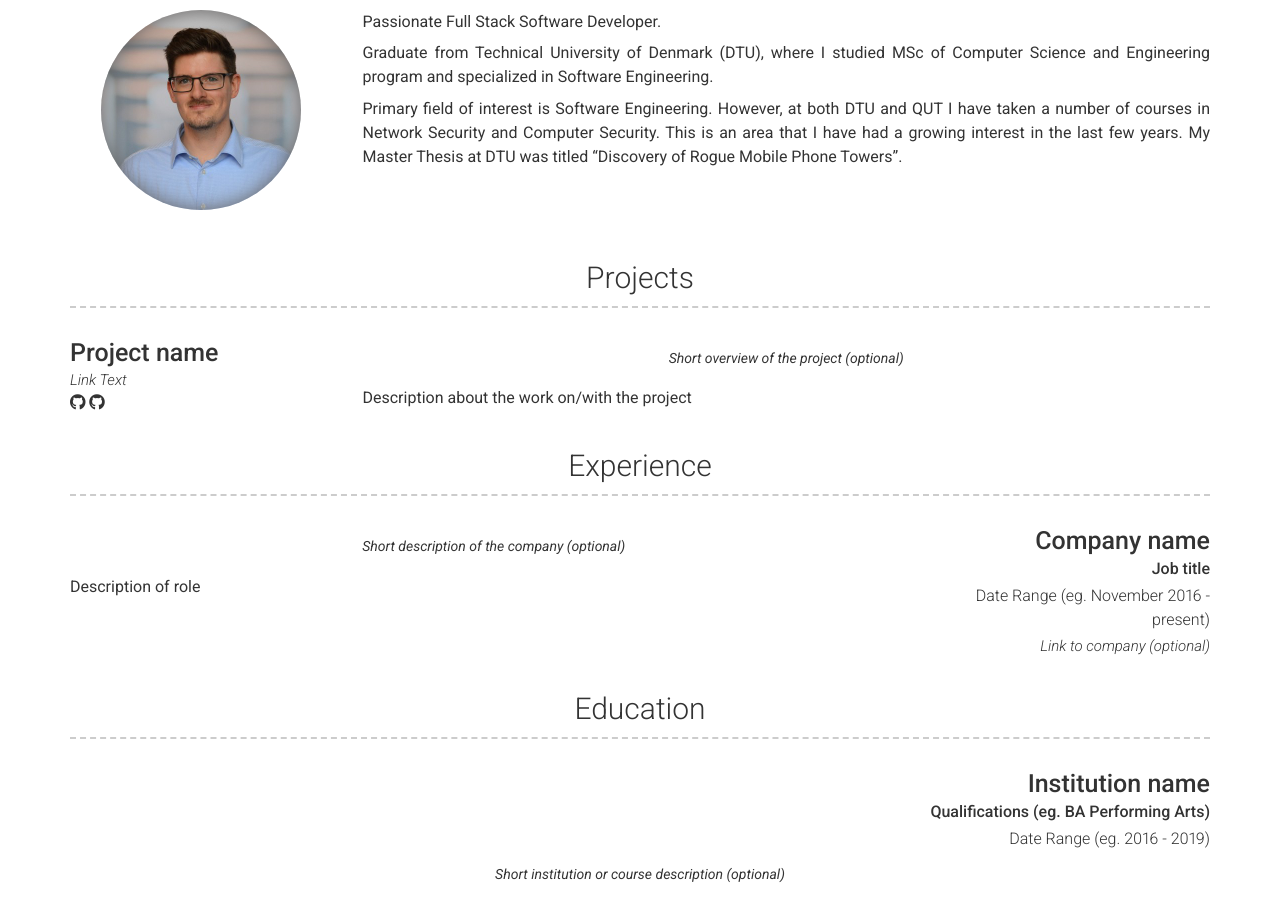
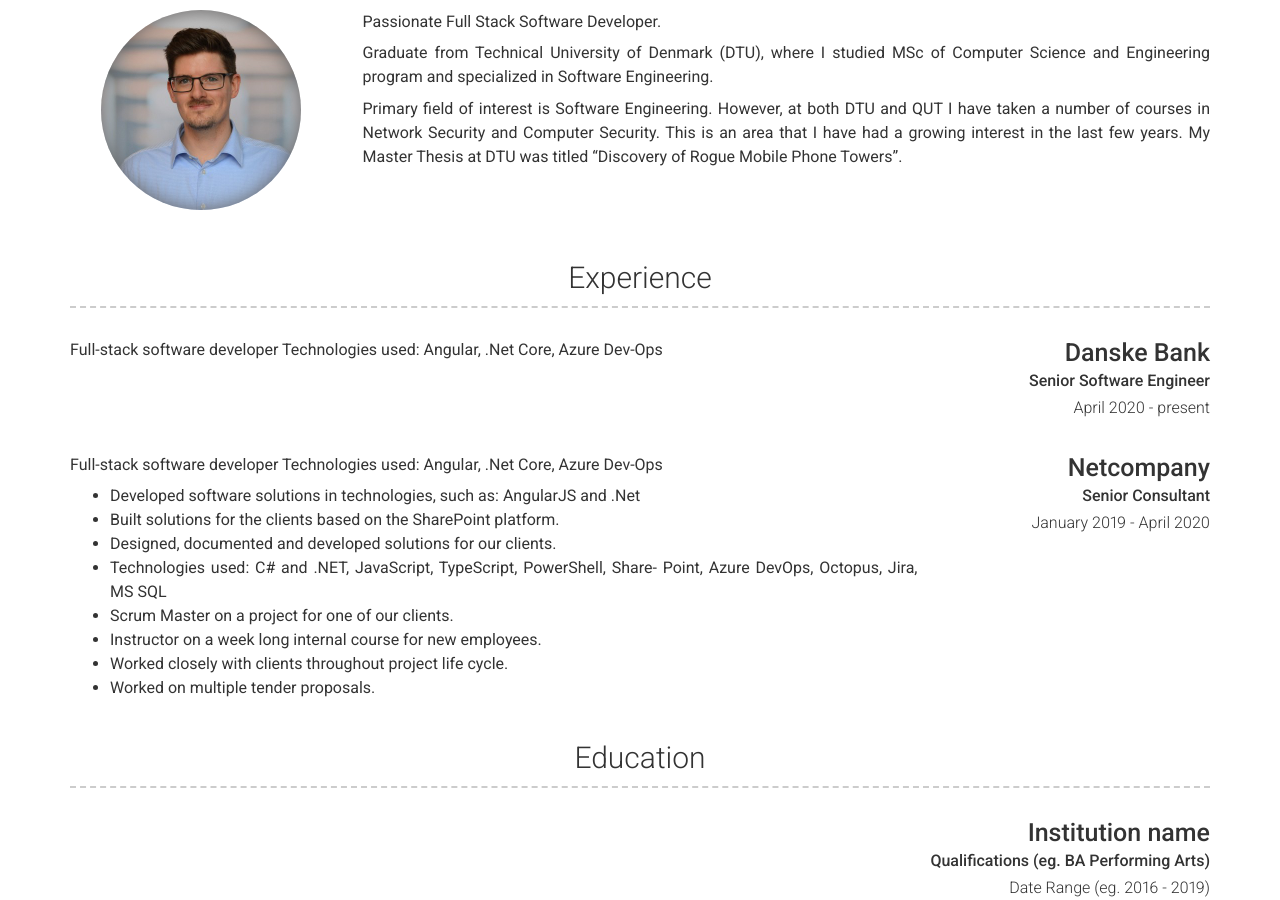
Before and after one commit to flippingtables/flippingtables.github.io, a Jekyll site: the page built from index.md, in a window 1280 px wide and 900 px high, scrolled down 269 px. Built offline with Jekyll 4.4.1, drawn with Linux system fonts in a browser that asks for light colours; nearby versions of some CDN libraries.

Commit message:
Added xp.

```diff
--- a/_config.yml
+++ b/_config.yml
@@ -19,13 +19,8 @@ website: https://www.sandagerdi.com
 darkmode: false
 
 # Social links
-# twitter_username: jekyllrb
 github_username:  flippingtables
 # stackoverflow_username: "00000001"
-# dribbble_username: jekyll
-# facebook_username: jekyll
-# flickr_username: jekyll
-# instagram_username: jekyll
 linkedin_username: joannesisandagerdi
 # xing_username: jekyll
 # pinterest_username: jekyll
@@ -62,36 +57,52 @@ about_content: | # this will include new lines to allow paragraphs
   My Master Thesis at DTU was titled "Discovery of Rogue Mobile Phone Towers".
 
 content:
-  - title: Projects # Title for the section
-    layout: list # Type of content section (list/text)
-    content:
-      - layout: left
-        title: Project name
-        link: Link to project (eg. sproogen.github.io/modern-resume-theme)(optional)
-        link_text: Link Text
-        additional_links:
-          - title:  Github page for project (eg. sproogen/modern-resume-theme)
-            icon: fab fa-github
-            url: Link to project (eg. sproogen.github.io/modern-resume-theme)(optional)
-          - title:  Github page for project (eg. sproogen/modern-resume-theme)
-            icon: fab fa-github
-            url: Link to project (eg. sproogen.github.io/modern-resume-theme)(optional)
-        quote: >
-          Short overview of the project (optional)
-        description: | # this will include new lines to allow paragraphs
-          Description about the work on/with the project
+  # - title: Projects # Title for the section
+  #   layout: list # Type of content section (list/text)
+  #   content:
+  #     - layout: left
+  #       title: Project name
+  #       link: Link to project (eg. sproogen.github.io/modern-resume-theme)(optional)
+  #       link_text: Link Text
+  #       additional_links:
+  #         - title:  Github page for project (eg. sproogen/modern-resume-theme)
+  #           icon: fab fa-github
+  #           url: Link to project (eg. sproogen.github.io/modern-resume-theme)(optional)
+  #         - title:  Github page for project (eg. sproogen/modern-resume-theme)
+  #           icon: fab fa-github
+  #           url: Link to project (eg. sproogen.github.io/modern-resume-theme)(optional)
+  #       quote: >
+  #         Short overview of the project (optional)
+  #       description: | # this will include new lines to allow paragraphs
+  #         Description about the work on/with the project
   - title: Experience
     layout: list
     content:
       - layout: right
-        title: Company name
-        sub_title: Job title
-        caption: Date Range (eg. November 2016 - present)
-        link: Link to company (optional)
-        quote: >
-          Short description of the company (optional)
+        title: Danske Bank
+        sub_title: Senior Software Engineer
+        caption: April 2020 - present
+        # quote: >
+        #   Short description of the company (optional)
         description: | # this will include new lines to allow paragraphs
-          Description of role
+          Full-stack software developer
+          Technologies used: Angular, .Net Core, Azure Dev-Ops
+      - layout: right
+        title: Netcompany
+        sub_title: Senior Consultant
+        caption: January 2019 - April 2020
+        description: | # this will include new lines to allow paragraphs
+          Full-stack software developer
+          Technologies used: Angular, .Net Core, Azure Dev-Ops
+          * Developed software solutions in technologies, such as: AngularJS and .Net
+          * Built solutions for the clients based on the SharePoint platform.
+          * Designed, documented and developed solutions for our clients.
+          * Technologies used: C# and .NET, JavaScript, TypeScript, PowerShell, Share-
+          Point, Azure DevOps, Octopus, Jira, MS SQL
+          * Scrum Master on a project for one of our clients.
+          * Instructor on a week long internal course for new employees.
+          * Worked closely with clients throughout project life cycle.
+          * Worked on multiple tender proposals.
   - title: Education
     layout: list
     content:
```
